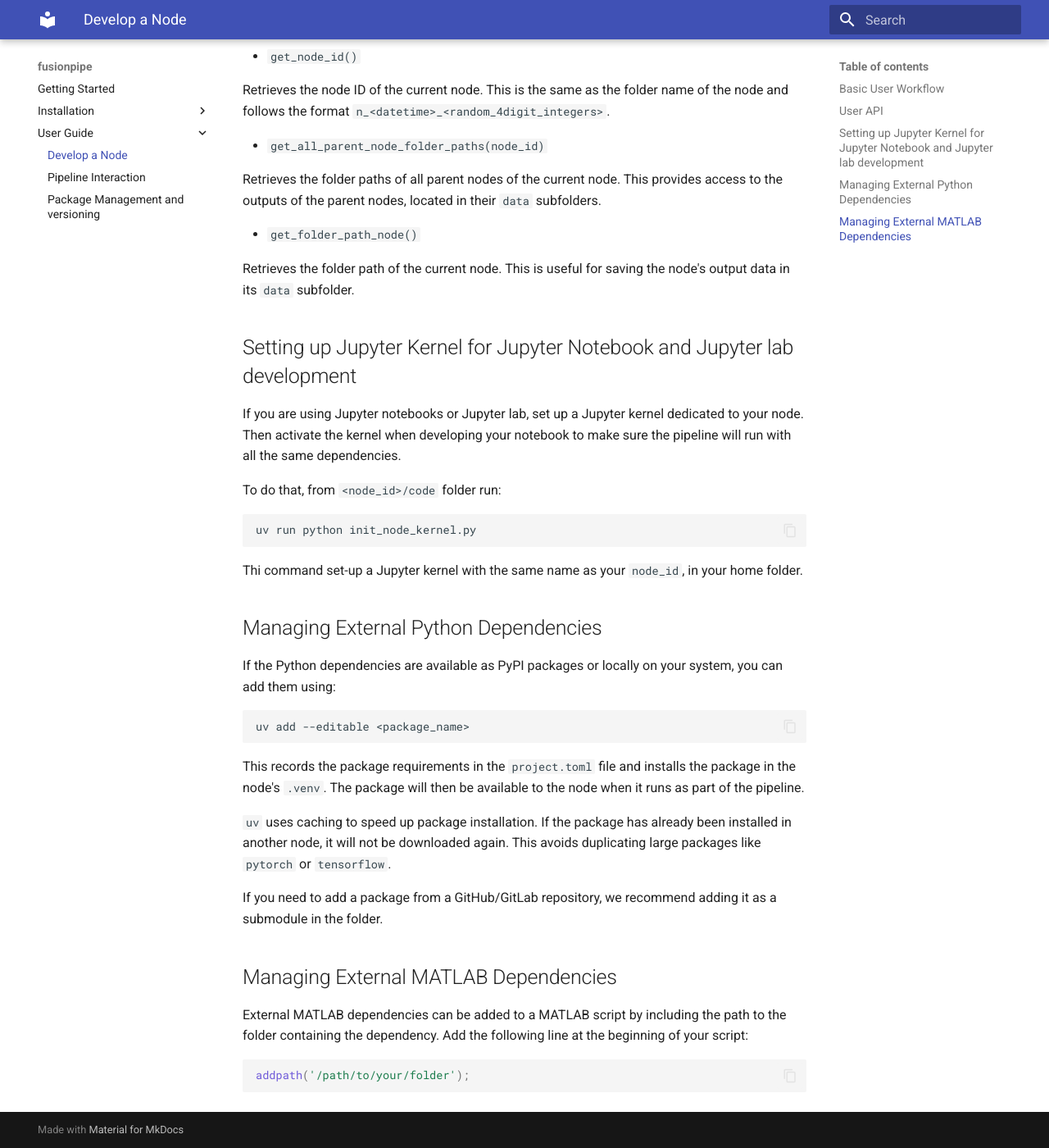
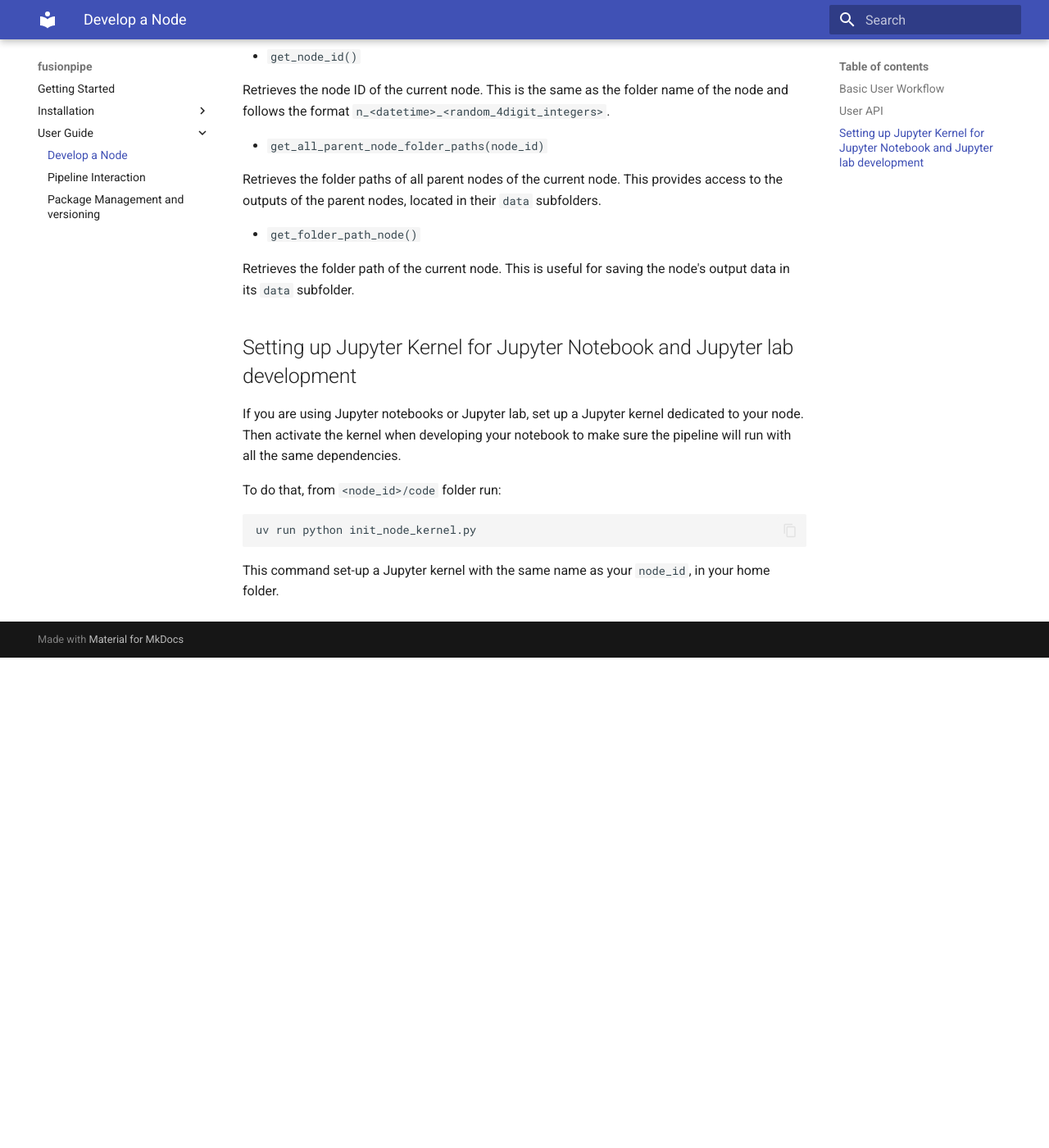
Before and after one commit to francescocarpanese/fusionpipe, an MkDocs documentation site: the page built from docs/docs/user_guide/develop_node.md, in a window 1280 px wide and 1400 px high, scrolled down 1636 px. Shown: the whole window at 82% size. Built offline with MkDocs 1.6.1 and Material for MkDocs 9.7.7, drawn with Linux system fonts in a browser that asks for light colours; after the commit the page ends 2438 px from its top, so only the background shows below that.

Commit message:
modify the version to develop a node

````diff
--- a/docs/docs/user_guide/develop_node.md
+++ b/docs/docs/user_guide/develop_node.md
@@ -74,21 +74,4 @@ To do that, from `<node_id>/code` folder run:
 ```bash
 uv run python init_node_kernel.py
 ```
-Thi command set-up a Jupyter kernel with the same name as your `node_id`, in your home folder.
-
-## Managing External Python Dependencies
-If the Python dependencies are available as PyPI packages or locally on your system, you can add them using:
-```bash
-uv add --editable <package_name>
-```
-This records the package requirements in the `project.toml` file and installs the package in the node's `.venv`. The package will then be available to the node when it runs as part of the pipeline.
-
-`uv` uses caching to speed up package installation. If the package has already been installed in another node, it will not be downloaded again. This avoids duplicating large packages like `pytorch` or `tensorflow`.
-
-If you need to add a package from a GitHub/GitLab repository, we recommend adding it as a submodule in the folder.
-
-## Managing External MATLAB Dependencies
-External MATLAB dependencies can be added to a MATLAB script by including the path to the folder containing the dependency. Add the following line at the beginning of your script:
-```matlab
-addpath('/path/to/your/folder');
-```
+This command set-up a Jupyter kernel with the same name as your `node_id`, in your home folder.
````
Also changed, not shown: docs/docs/best_practices_pipeline_package.md (added).
